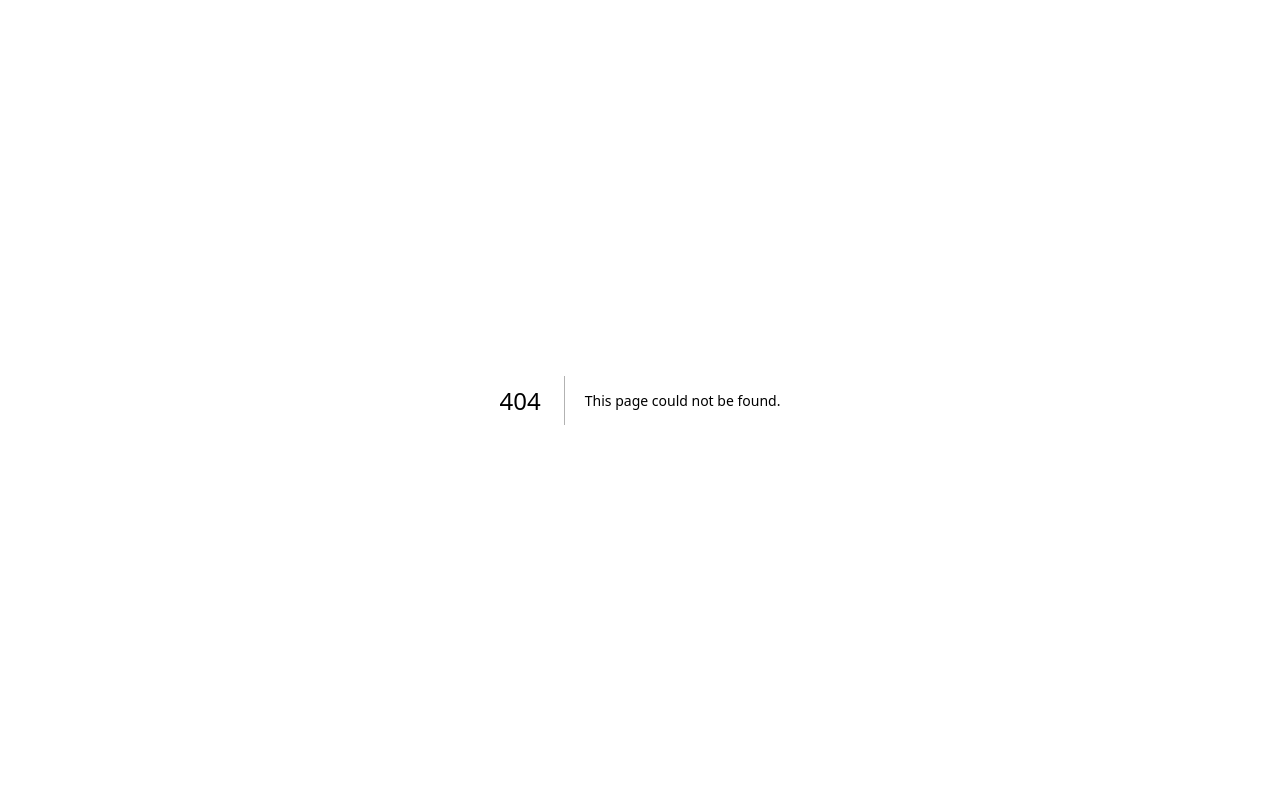
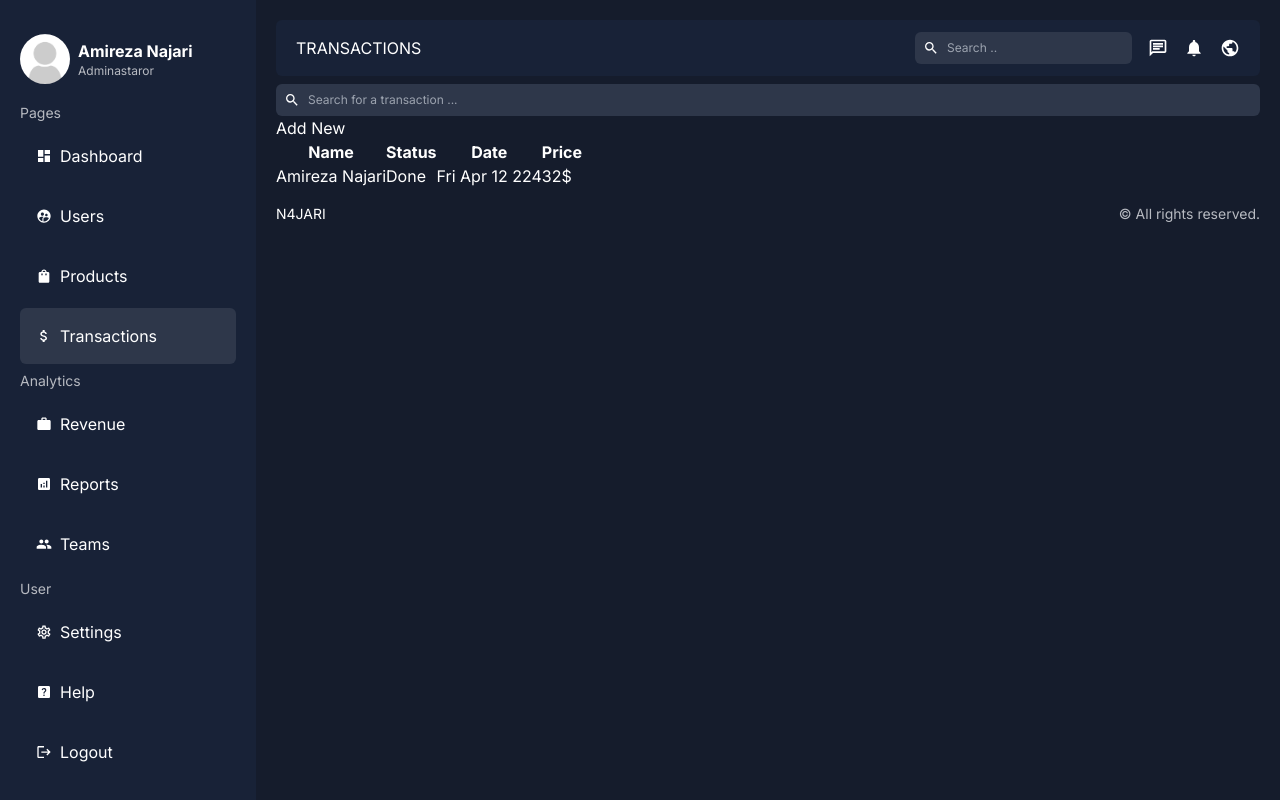
Before and after one commit to n4jari/admin, a Next.js app: page /dashboard/transactions in a window 1280 px wide. Before the commit this address had no page. Built offline with nearby package versions, Linux system fonts and the light colour scheme.

Commit message:
create Transactions component

```diff
--- a/app/dashboard/layout.jsx
+++ b/app/dashboard/layout.jsx
@@ -6,10 +6,10 @@ import Footer from "../ui/dashboard/footer/Footer";
 const layout = ({ children }) => {
   return (
     <div className="flex">
-      <div className="w-1/5 bg-soft p-5 min-h-screen max-md:hidden">
+      <div className="w-1/5 bg-soft p-5 min-h-screen max-lg:w-1/4 max-md:hidden">
         <Sidebar />
       </div>
-      <div className="p-5 w-4/5 max-md:w-full">
+      <div className="p-5 w-4/5 max-lg:w-3/4 max-md:w-full">
         <Navbar />
         {children}
         <Footer />
--- a/app/dashboard/products/[id]/page.jsx
+++ b/app/dashboard/products/[id]/page.jsx
@@ -5,9 +5,9 @@ import Image from "next/image";
 const SingleProduct = async ({ params }) => {
   const product = await fetchProduct(params.id);
   return (
-    <div className="flex gap-4">
-      <div className="flex-1 h-max bg-soft rounded-md p-4">
-        <div className="mb-2 w-full h-64 rounded-md relative overflow-hidden">
+    <div className="flex gap-4 max-md:flex-col">
+      <div className="flex-1 bg-soft p-4 rounded-md font-bold text-soft h-max">
+        <div className="w-full h-80 max-lg:h-40 max-md:h-80  overflow-hidden relative rounded-md mb-4 max-lg:text-sm">
           <Image
             src={product.img || "/noproduct.jpg"}
             fill
--- a/app/dashboard/products/page.jsx
+++ b/app/dashboard/products/page.jsx
@@ -12,7 +12,7 @@ const Products = async ({ searchParams }) => {
   const { products, count } = await fetchProducts(q, page);
 
   return (
-    <div className="p-4 bg-soft rounded-md">
+    <div className="p-4 bg-soft rounded-md max-sm:text-sm">
       <div className="flex items-center justify-between mb-4">
         <Suspense>
           <Search placeholder="Search for a product ..." />
@@ -23,6 +23,7 @@ const Products = async ({ searchParams }) => {
           </button>
         </Link>
       </div>
+      <div className="overflow-x-auto">
         <table className="w-full text-left">
           <thead>
             <tr>
@@ -37,7 +38,7 @@ const Products = async ({ searchParams }) => {
           <tbody>
             {products.map((product) => (
               <tr key={product.id}>
-              <td className="py-2">
+                <td className="min-w-52 pr-4 py-2">
                   <div className="flex items-center gap-4">
                     <Image
                       className="rounded-full object-cover"
@@ -49,13 +50,13 @@ const Products = async ({ searchParams }) => {
                     {product.title}
                   </div>
                 </td>
-              <td className="py-2">{product.desc}</td>
-              <td className="py-2">{product.price}</td>
-              <td className="py-2">
+                <td className="min-w-56 pr-4 py-2">{product.desc.slice(0,20)} ..</td>
+                <td className="min-w-40 pr-4 py-2">{product.price}</td>
+                <td className="min-w-40 pr-4 py-2">
                   {product.createdAt?.toString().slice(4, 16)}
                 </td>
-              <td className="py-2">{product.stock}</td>
-              <td className="py-2">
+                <td className="min-w-40 pr-4 py-2">{product.stock}</td>
+                <td className="min-w-40 pr-4 py-2">
                   <div className="flex gap-2 py-1 px-2">
                     <Link href={`/dashboard/products/${product.id}`}>
                       <button className="py-1 px-2 text-sm font-medium bg-blue-500 hover:bg-blue-600 rounded-md border-none w-fit cursor-pointer">
@@ -74,6 +75,8 @@ const Products = async ({ searchParams }) => {
             ))}
           </tbody>
         </table>
+      </div>
+
       <Pagination count={count} />
     </div>
   );
--- /dev/null
+++ b/app/dashboard/transactions/page.jsx
@@ -0,0 +1,40 @@
+import Search from "@/app/ui/dashboard/search/Search";
+import Link from "next/link";
+import { Suspense } from "react";
+
+const Transactions = () => {
+  return (
+    <div>
+      <div>
+        <Suspense>
+          <Search placeholder="Search for a transaction ..." />
+        </Suspense>
+        <Link href="/dashboard/transactions/add">
+          <button>Add New</button>
+        </Link>
+      </div>
+      <div>
+        <table>
+          <thead>
+            <tr>
+              <th>Name</th>
+              <th>Status</th>
+              <th>Date</th>
+              <th>Price</th>
+            </tr>
+          </thead>
+          <tbody>
+            <tr>
+              <td>Amireza Najari</td>
+              <td>Done</td>
+              <td>{new Date().toDateString().split(0, 16)}</td>
+              <td>32$</td>
+            </tr>
+          </tbody>
+        </table>
+      </div>
+    </div>
+  );
+};
+
+export default Transactions;
--- a/app/dashboard/users/[id]/page.jsx
+++ b/app/dashboard/users/[id]/page.jsx
@@ -5,15 +5,15 @@ import Image from "next/image";
 const SingleUser = async ({ params }) => {
   const user = await fetchUser(params.id);
   return (
-    <div className="flex gap-12">
+    <div className="flex gap-4 max-md:flex-col">
       <div className="flex-1 bg-soft p-4 rounded-md font-bold text-soft h-max">
-        <div className="w-full h-80 overflow-hidden relative rounded-md mb-4">
+        <div className="w-full h-80 max-lg:h-40 max-md:h-80  overflow-hidden relative rounded-md mb-4 max-lg:text-sm">
           <Image src={user.img || "/noavatar.png"} alt="profile" fill />
         </div>
         {user.username}
       </div>
       <div className="bg-soft p-4 rounded-md" style={{ flex: 3 }}>
-        <form action={updateUser} className="flex flex-col gap-3">
+        <form action={updateUser} className="flex flex-col gap-2">
           <input type="hidden" name="id" value={user.id} />
           <label className="trext-sm">Username</label>
           <input
--- a/app/dashboard/users/page.jsx
+++ b/app/dashboard/users/page.jsx
@@ -38,7 +38,7 @@ const Users = async ({ searchParams }) => {
           <tbody>
             {users.map((user) => (
               <tr key={user.id}>
-                <td className="min-w-40 pr-4 py-2">
+                <td className="min-w-52 pr-4 py-2">
                   <div className="flex items-center gap-4">
                     <Image
                       className="rounded-full object-cover"
--- a/app/ui/dashboard/sidebar/Sidebar.jsx
+++ b/app/ui/dashboard/sidebar/Sidebar.jsx
@@ -35,7 +35,7 @@ const menuItems = [
       },
       {
         title: "Transactions",
-        path: "/dashboard/#",
+        path: "/dashboard/transactions",
         icon: <MdAttachMoney />,
       },
     ],
--- a/app/ui/dashboard/transactions/LatestTransactions.jsx
+++ b/app/ui/dashboard/transactions/LatestTransactions.jsx
@@ -16,7 +16,7 @@ const LatestTransactions = () => {
           </thead>
           <tbody>
             <tr>
-              <td className="min-w-40 pr-4 py-2">
+              <td className="min-w-52 pr-4 py-2">
                 <div className="flex items-center gap-4">
                   <Image
                     className="rounded-full object-cover"
```
Lines whose indentation alone changed are shown as unchanged.
